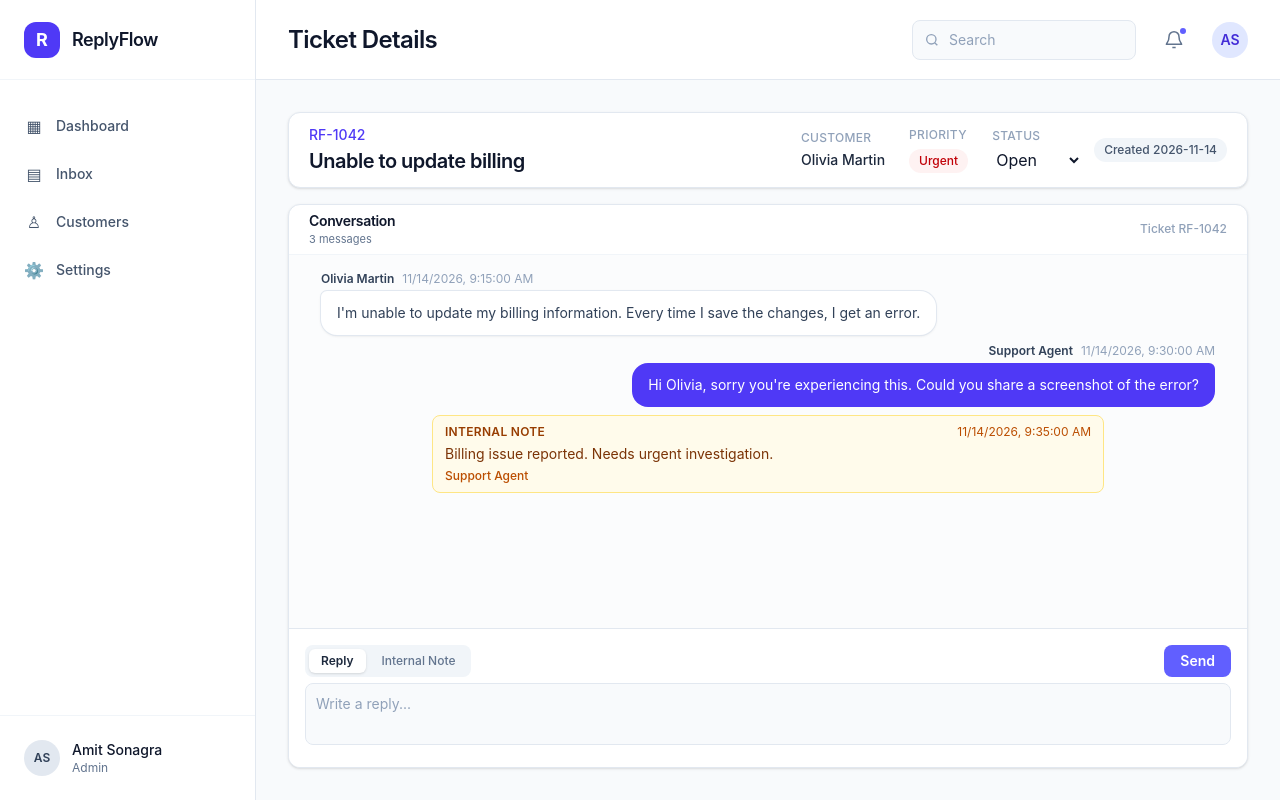
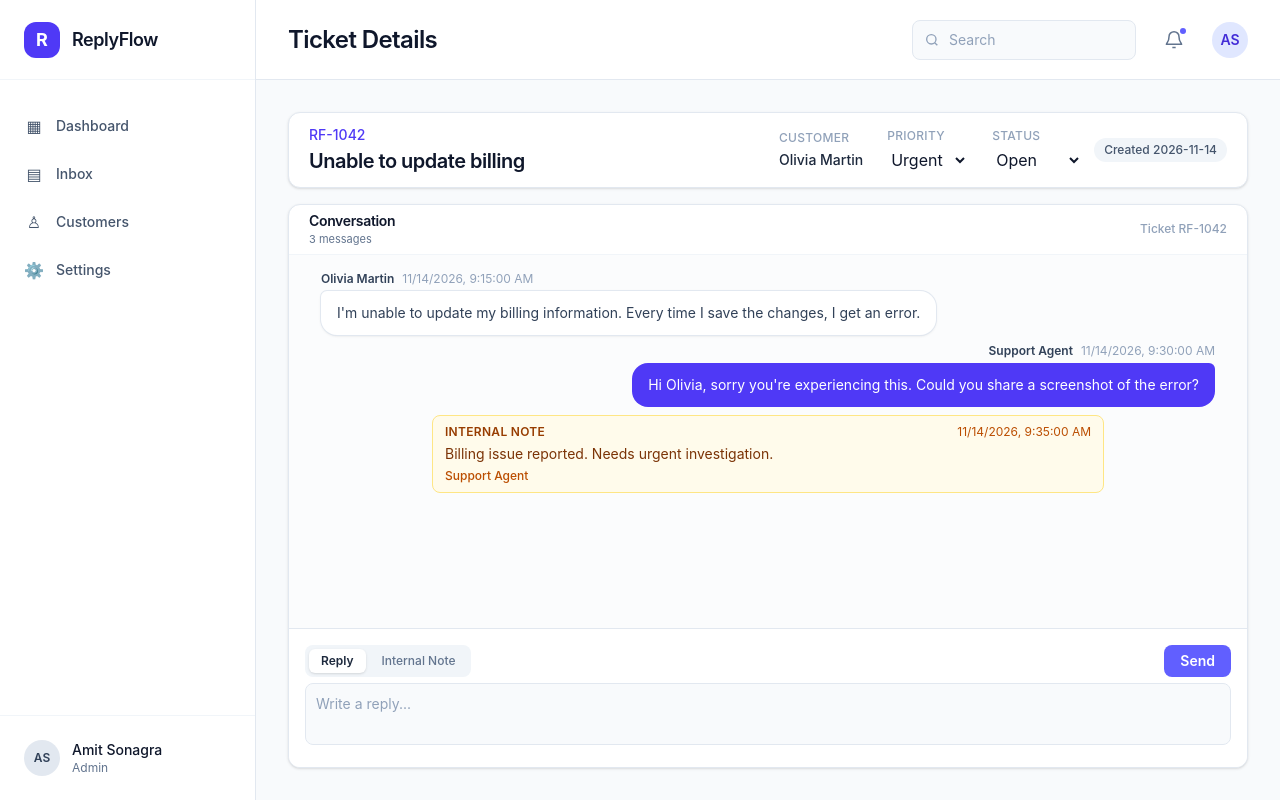
Before and after one commit to amitt39/replyflow, a React (Vite) app: page / in a window 1280 px wide. Both pictures are taken after a click on the element 768 px from the left and 1444 px from the top of the page. Built offline with nearby package versions, Linux system fonts and the light colour scheme.

Commit message:
feat: add ticket priority management

```diff
--- a/src/components/tickets/ticketDetails/TicketHeader.jsx
+++ b/src/components/tickets/ticketDetails/TicketHeader.jsx
@@ -1,4 +1,8 @@
-export default function TicketHeader({ ticket, handleStatusChange }) {
+export default function TicketHeader({
+  ticket,
+  handleStatusChange,
+  handlePriorityChange,
+}) {
   return (
     <section className="flex-none rounded-xl border border-slate-200 bg-white px-4 py-3 shadow-sm sm:px-5">
       <div className="flex flex-col gap-3 lg:flex-row lg:items-center lg:justify-between">
@@ -25,11 +29,17 @@ export default function TicketHeader({ ticket, handleStatusChange }) {
               Priority
             </dt>
             <dd className="mt-1">
-              <span
-                className={`inline-flex rounded-full px-2.5 py-1 text-xs font-medium ${ticket.priority === "Urgent" ? "bg-red-50 text-red-700" : ticket.priority === "High" ? "bg-orange-50 text-orange-700" : ticket.priority === "Medium" ? "bg-yellow-50 text-yellow-700" : "bg-green-50 text-green-700"}`}
+              <select
+                value={ticket.priority}
+                onChange={(e) => {
+                  handlePriorityChange(e.target.value);
+                }}
               >
-                {ticket.priority}
-              </span>
+                <option value="Urgetn">Urgent</option>
+                <option value="High">High</option>
+                <option value="Medium">Medium</option>
+                <option value="Low">Low</option>
+              </select>
             </dd>
           </div>
           <div>
--- a/src/pages/TicketDetails.jsx
+++ b/src/pages/TicketDetails.jsx
@@ -50,6 +50,13 @@ function TicketDetails() {
       ),
     );
   }
+  function handlePriorityChange(newPriority) {
+    setTickets((previousTickets) =>
+      previousTickets.map((item) =>
+        item.id === ticket.id ? { ...item, priority: newPriority } : item,
+      ),
+    );
+  }
 
   if (!ticket) {
     return (
@@ -61,7 +68,11 @@ function TicketDetails() {
 
   return (
     <main className="flex min-h-[calc(100vh-7rem)] flex-col gap-4 lg:h-[calc(100vh-9rem)] lg:min-h-0">
-      <TicketHeader ticket={ticket} handleStatusChange={handleStatusChange} />
+      <TicketHeader
+        ticket={ticket}
+        handleStatusChange={handleStatusChange}
+        handlePriorityChange={handlePriorityChange}
+      />
       <Conversation
         ticket={ticket}
         isReplyMode={isReplyMode}
```
